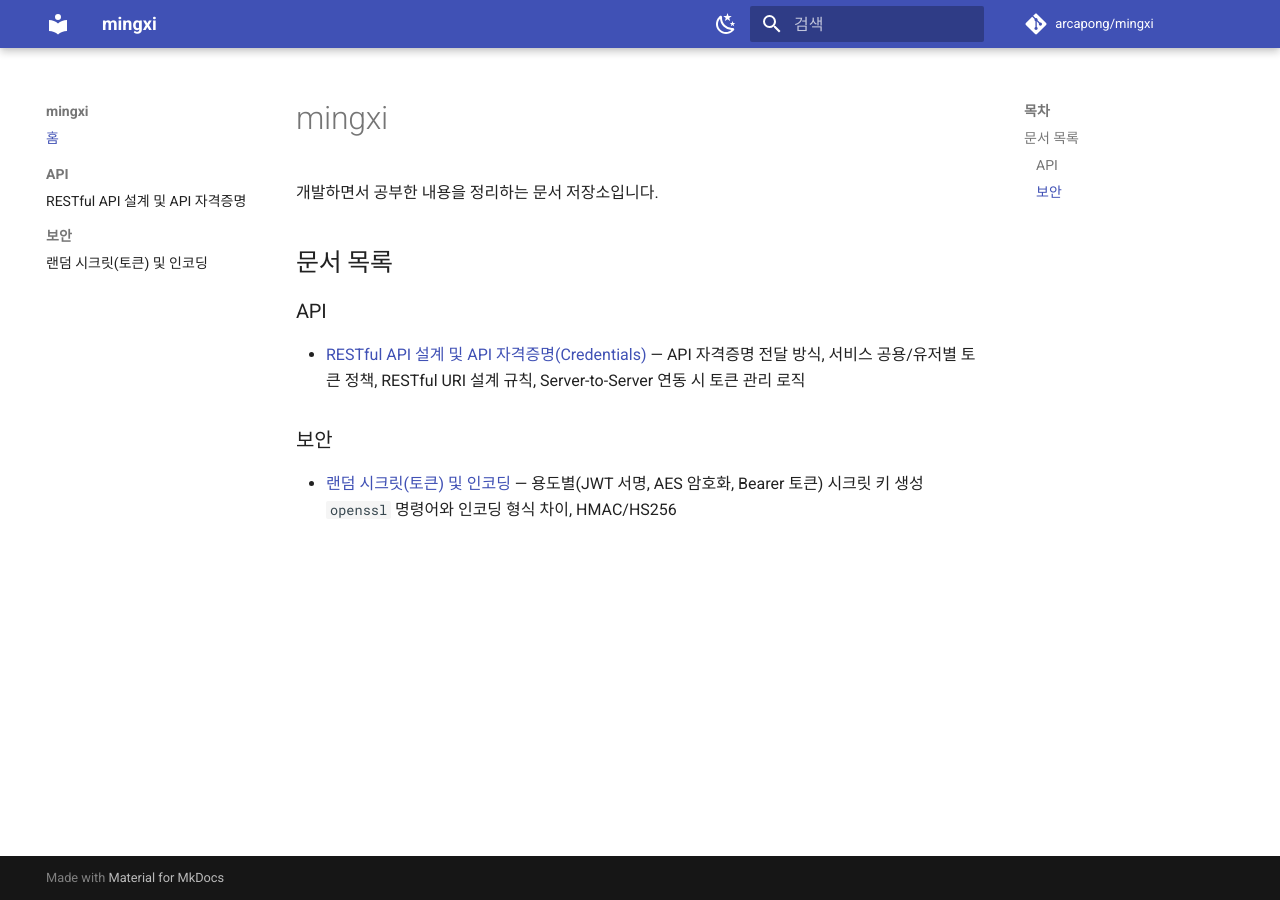
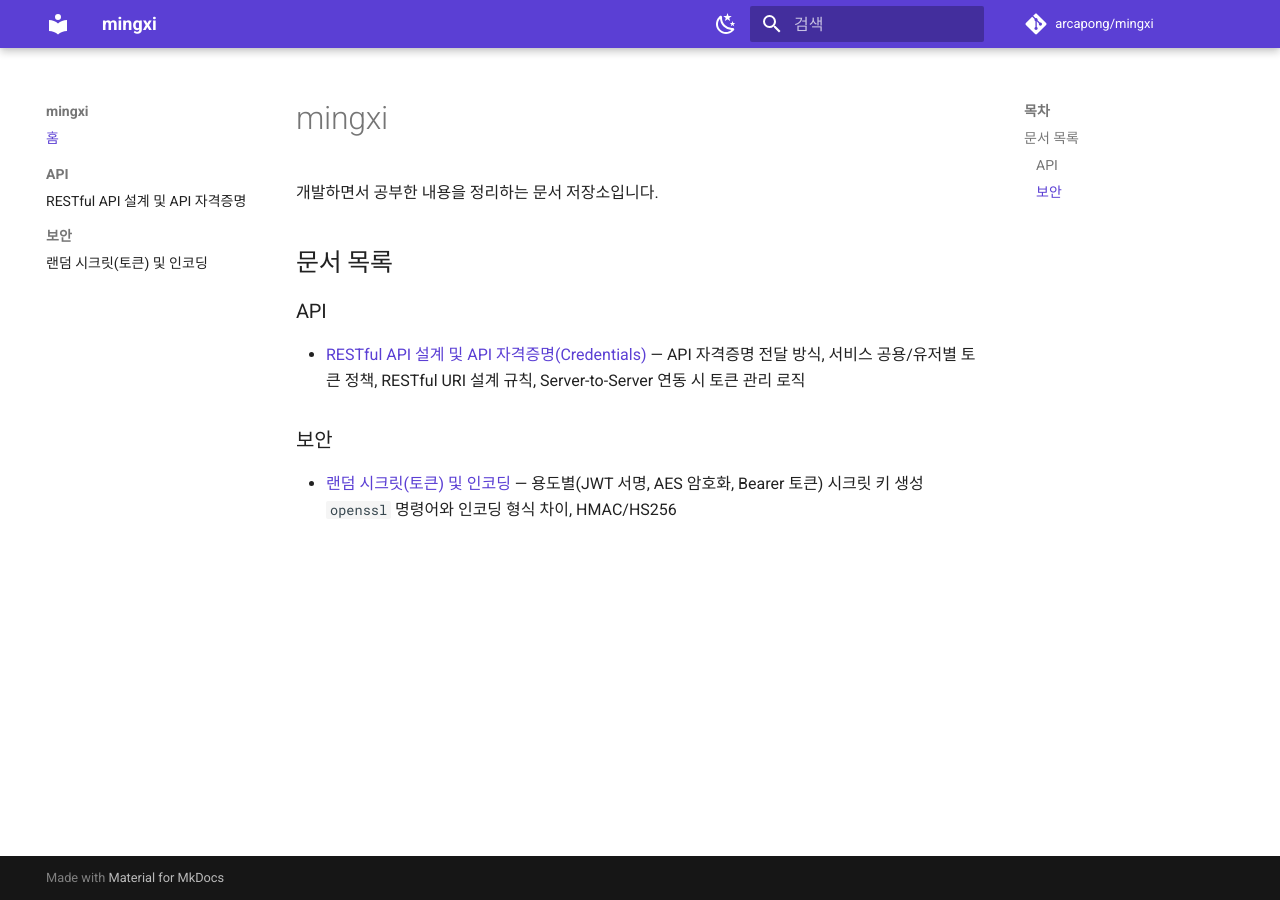
Before and after one commit to arcapong/mingxi, an MkDocs documentation site: the page built from docs/index.md, in a window 1280 px wide. Built offline with MkDocs 1.6.1 and Material for MkDocs 9.7.7, drawn with Linux system fonts in a browser that asks for light colours; comment, search, counter and statistics services are not loaded.

Commit message:
커스텀 팔레트가 적용되도록 primary/accent를 custom으로 지정

```diff
--- a/mkdocs.yml
+++ b/mkdocs.yml
@@ -10,11 +10,15 @@ theme:
     # 시스템 설정 따라 자동 전환 + 수동 토글
     - media: "(prefers-color-scheme: light)"
       scheme: default
+      primary: custom
+      accent: custom
       toggle:
         icon: material/weather-night
         name: 다크 모드로 전환
     - media: "(prefers-color-scheme: dark)"
       scheme: slate
+      primary: custom
+      accent: custom
       toggle:
         icon: material/weather-sunny
         name: 라이트 모드로 전환
```
